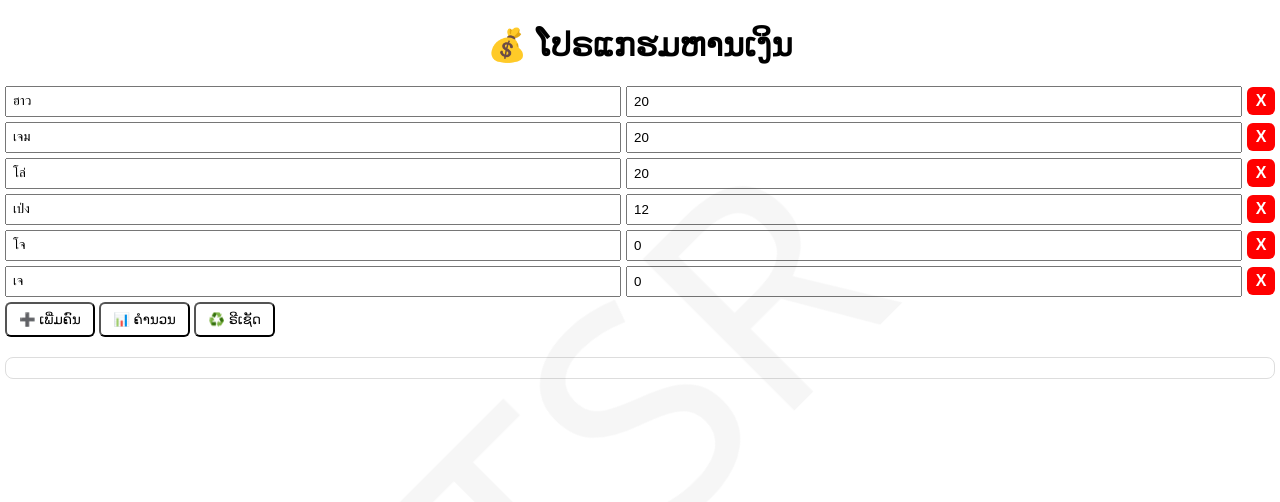
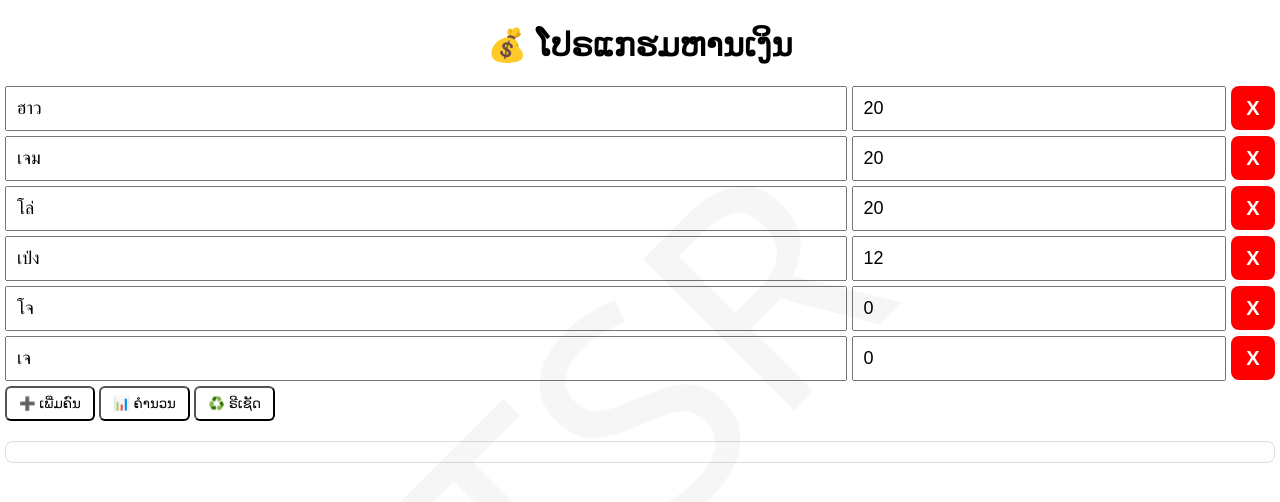
Before and after one commit to james01LOVE/Meal-Cost-Calculator, a plain HTML site: page index.html in a window 1280 px wide. Drawn offline with Linux system fonts and the light colour scheme; a web font is replaced by a local one.

Commit message:
Update index.html

```diff
--- a/index.html
+++ b/index.html
@@ -23,8 +23,9 @@
         }
 
         .person {
+            flex-direction: row;
+            gap: 5px;
             display: flex;
-            gap: 5px;
             margin-bottom: 5px;
             align-items: center;
             width: 100%;
@@ -33,6 +34,20 @@
         .person input {
             padding: 6px 6px;
             flex: 1;
+        }
+
+        input[type="text"] {
+            flex: 7;
+            min-width: 0;
+            font-size: 18px;
+            padding: 10px;
+        }
+
+        input[type="number"] {
+            flex: 3;
+            min-width: 0;
+            font-size: 18px;
+            padding: 10px;
         }
 
         button {
@@ -62,18 +77,24 @@
         }
 
         .remove {
-            width: 28px;
-            height: 28px;
+            width: 44px;
+            height: 44px;
             border: none;
-            border-radius: 6px;
+            border-radius: 8px;
             background: #ff0000;
             color: #fff;
             font-weight: bold;
-            font-size: 16px;
+
+            font-size: 20px;
             display: flex;
+            flex: none;
             align-items: center;
             justify-content: center;
             cursor: pointer;
+        }
+
+        .result {
+            font-size: 18px;
         }
 
         .remove:hover,
@@ -110,30 +131,8 @@
             white-space: nowrap;
         }
 
-        @media (max-width: 450px) {
-            body {
-                padding: 5px;
-            }
+        @media (max-width: 700px) {
 
-            .person {
-                flex-direction: row;
-                gap: 5px;
-                align-items: center;
-            }
-
-            input[type="text"] {
-                flex: 7;
-                min-width: 0;
-                font-size: 18px;
-                padding: 10px;
-            }
-
-            input[type="number"] {
-                flex: 3;
-                min-width: 0;
-                font-size: 18px;
-                padding: 10px;
-            }
 
             button.remove {
                 flex: none;
```
